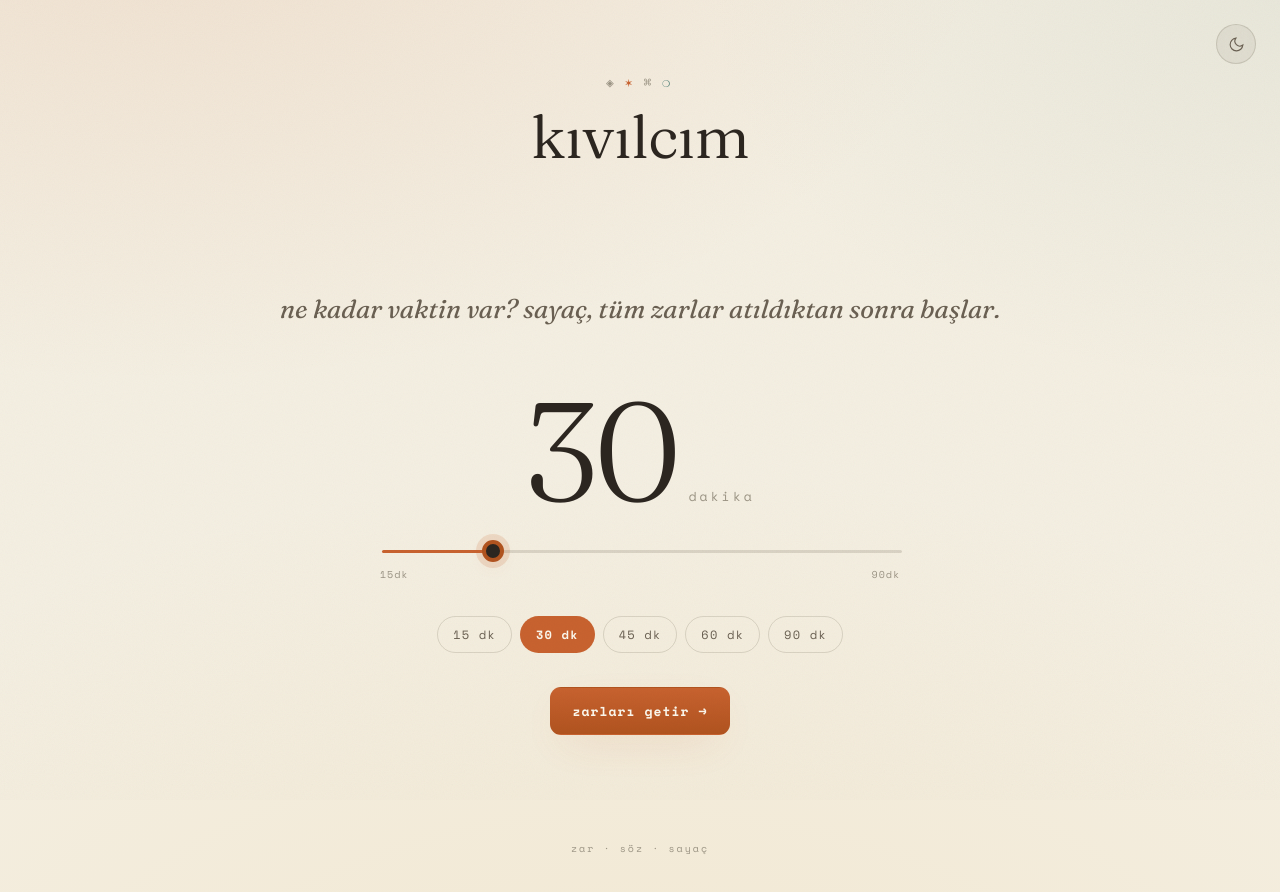
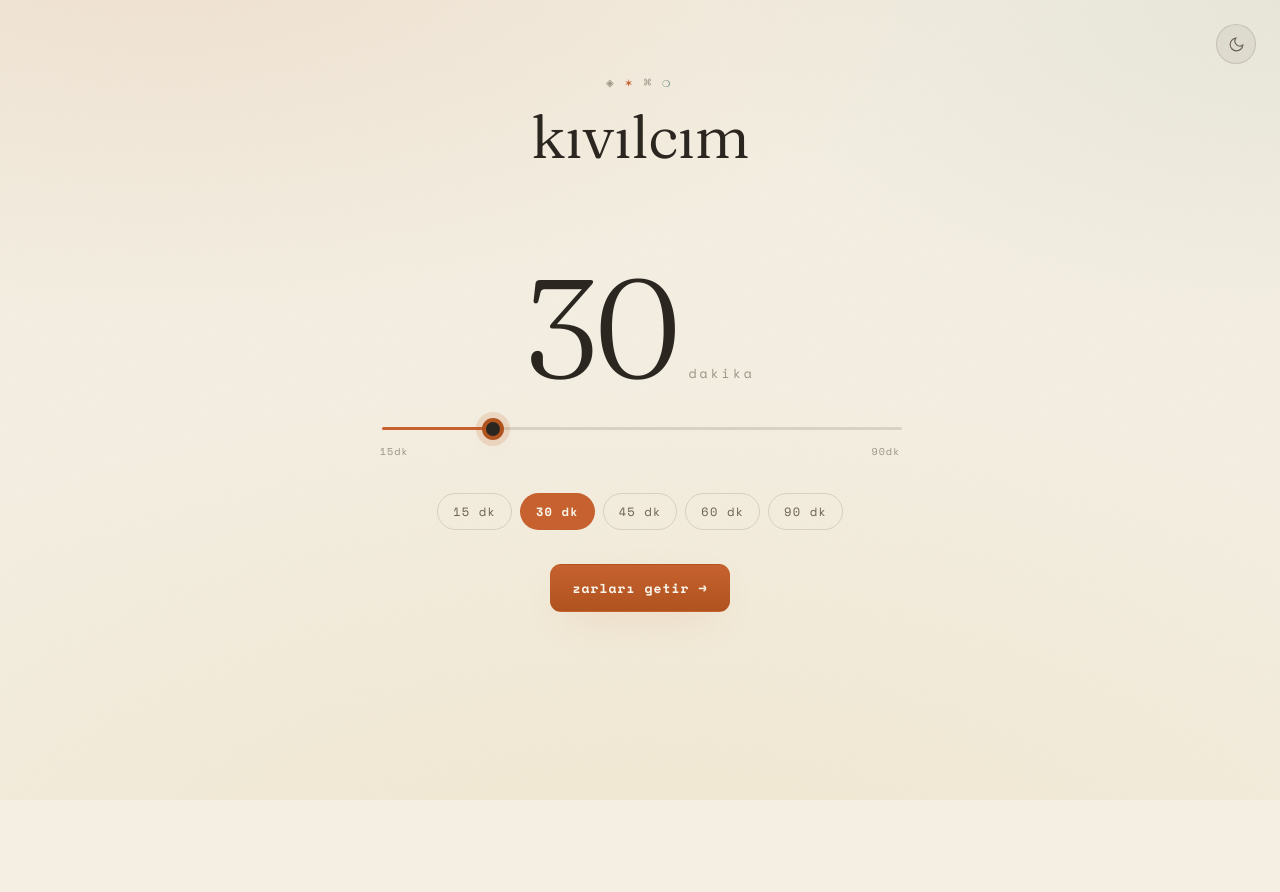
Before and after one commit to onaranemre/kivilcim, a React (Vite) app: page / in a window 1280 px wide. Shown: the top 892 px of the page. After the commit the page ends 800 px from the top, so only its background shows below. Built offline with nearby package versions, Linux system fonts and the light colour scheme.

Commit message:
Kurulum ekranındaki açıklama metnini ve alt bilgiyi kaldır

```diff
--- a/src/App.module.css
+++ b/src/App.module.css
@@ -67,13 +67,3 @@
   text-transform: lowercase;
   color: var(--text-faint);
 }
-
-.foot {
-  margin-top: 60px;
-  text-align: center;
-  font-family: var(--font-mono);
-  font-size: 10px;
-  letter-spacing: 0.2em;
-  text-transform: lowercase;
-  color: var(--text-faint);
-}
--- a/src/App.tsx
+++ b/src/App.tsx
@@ -142,8 +142,6 @@ export default function App() {
           <SessionTimer timer={timer} results={results} onRestart={restart} />
         </section>
       )}
-
-      <footer className={styles.foot}>zar · söz · sayaç</footer>
     </main>
   )
 }
--- a/src/components/DurationPicker.module.css
+++ b/src/components/DurationPicker.module.css
@@ -5,15 +5,6 @@
   gap: 34px;
   text-align: center;
   padding: clamp(20px, 6vw, 46px) 0;
-}
-
-.lead {
-  max-width: 46ch;
-  font-family: var(--font-display);
-  font-size: clamp(19px, 3.4vw, 26px);
-  font-style: italic;
-  line-height: 1.4;
-  color: var(--text-dim);
 }
 
 .readout {
--- a/src/components/DurationPicker.tsx
+++ b/src/components/DurationPicker.tsx
@@ -18,10 +18,6 @@ export function DurationPicker({ initial = 30, confirmLabel = 'zarları getir
 
   return (
     <div className={styles.wrap}>
-      <p className={styles.lead}>
-        Ne kadar vaktin var? Sayaç, tüm zarlar atıldıktan sonra başlar.
-      </p>
-
       <div className={styles.readout}>
         <span className={styles.num}>{value}</span>
         <span className={styles.unit}>dakika</span>
```
